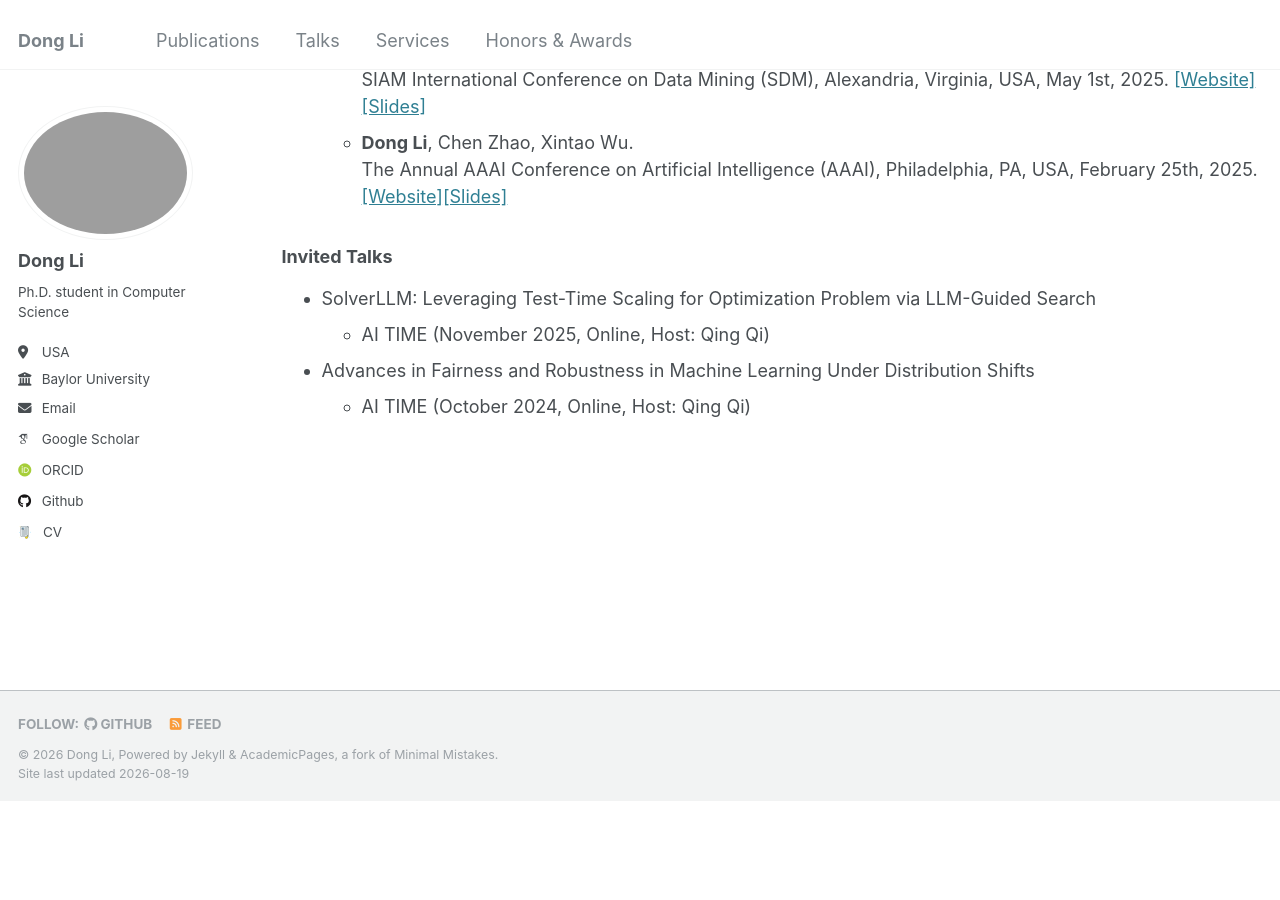
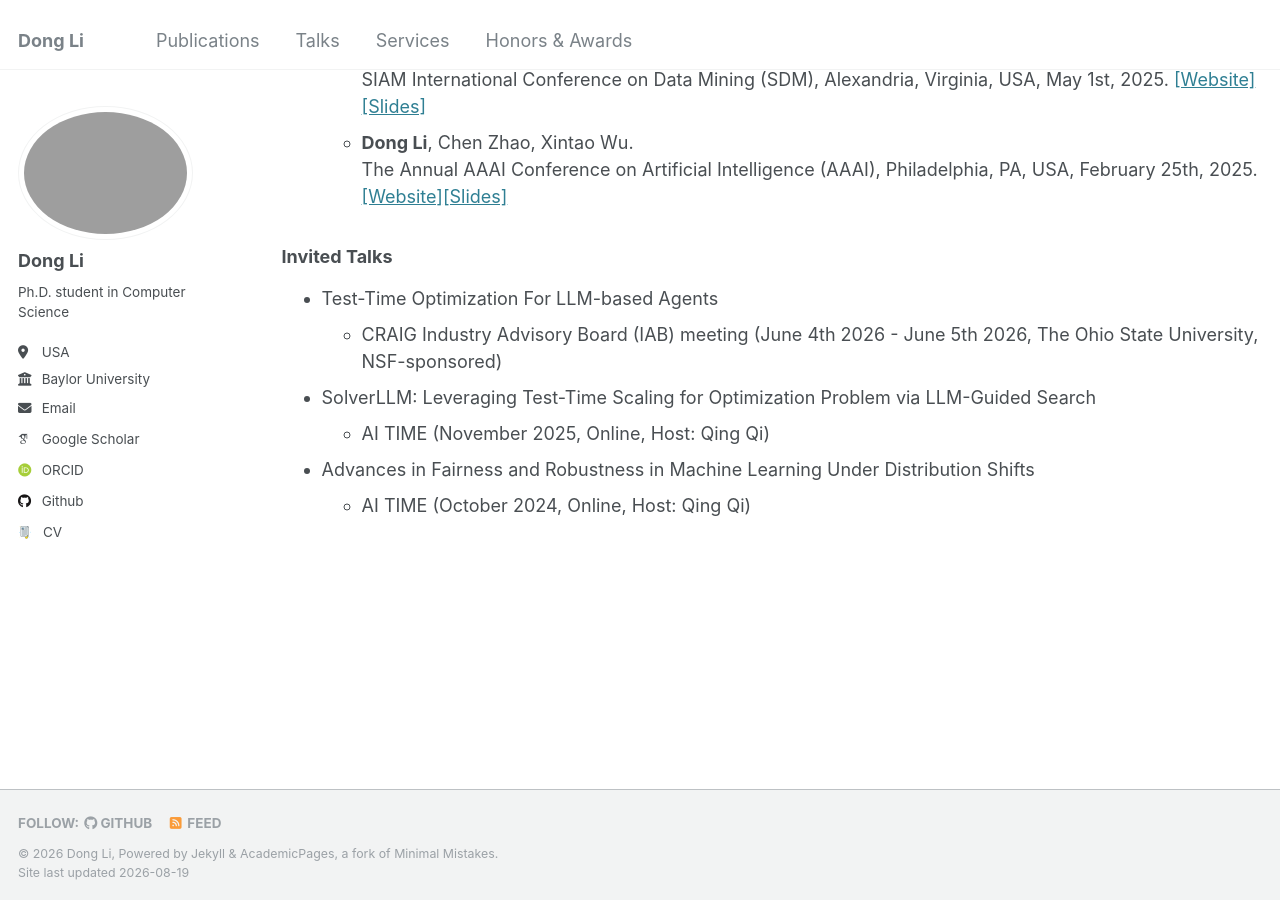
Before and after one commit to TurkeyWatanabe/dongli, a Jekyll site: the page built from _pages/talks.html, in a window 1280 px wide and 900 px high, scrolled down 909 px. Built offline with Jekyll 4.4.1, drawn with Linux system fonts in a browser that asks for light colours; some web fonts are replaced; before the commit the page ends 1710 px from its top, so only the background shows below that.

Commit message:
Update talks.html

```diff
--- a/_pages/talks.html
+++ b/_pages/talks.html
@@ -35,6 +35,11 @@ author_profile: true
 <h3>Invited Talks</h3>
 
 <ul>
+  <li>Test-Time Optimization For LLM-based Agents
+    <ul>
+      <li>CRAIG Industry Advisory Board (IAB) meeting (June 4th 2026 - June 5th 2026, The Ohio State University, NSF-sponsored)</li>
+    </ul>
+  </li>
   <li>SolverLLM: Leveraging Test-Time Scaling for Optimization Problem via LLM-Guided Search
     <ul>
       <li>AI TIME (November 2025, Online, Host: Qing Qi)</li>
```
